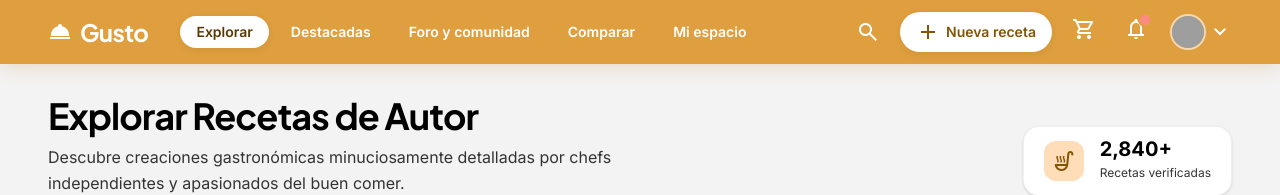
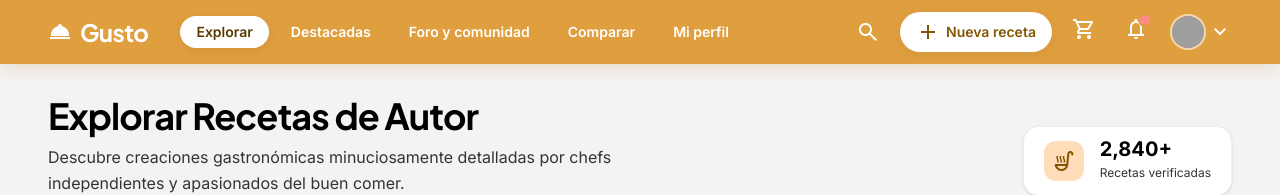
Before and after one commit to lautaro-as/gestion-recetas-changes, a React (Vite) app: page / in a window 1280 px wide. Shown: the top 195 px of the page. Built offline with nearby package versions, Linux system fonts and the light colour scheme; grey boxes are pictures that could not be loaded; a web font is replaced by a local one.

Commit message:
Ambar Feat: Cambio de titulo
Se cambio el titulo donde decia "Mi espacio" por "Mi perfil" para que se entienda mejor

```diff
--- a/src/App.tsx
+++ b/src/App.tsx
@@ -415,7 +415,7 @@ function AppContent() {
                       recipe={recipe}
                       onOpenDetail={(r) => setSelectedRecipeDetail(r)}
                       onOpenReport={(r) => handleOpenReport('recipe', r.id, r.title)}
-                      onOpenUserProfile={(u) => setSelectedUserProfile(u)}
+                      onEditRecipe={handleEditRecipe}
                     />
                   ))}
                 </div>
@@ -455,7 +455,7 @@ function AppContent() {
           />
         )}
 
-        {/* VIEW 5: Mi Espacio Personal & Perfil */}
+        {/* VIEW 5: Mi Perfil Personal */}
         {activeView === 'perfil' && (
           <UserProfileView
             onOpenDetail={(r) => setSelectedRecipeDetail(r)}
--- a/src/components/Navbar.tsx
+++ b/src/components/Navbar.tsx
@@ -147,7 +147,7 @@ export const Navbar: React.FC<NavbarProps> = ({
                 }`}
                 type="button"
               >
-                Mi espacio
+                Mi perfil
               </button>
 
               {isStaff && (
@@ -485,7 +485,7 @@ export const Navbar: React.FC<NavbarProps> = ({
             }`}
             type="button"
           >
-            Mi espacio
+            Mi perfil
           </button>
           {isStaff && (
             <button
--- a/src/context/AppContext.tsx
+++ b/src/context/AppContext.tsx
@@ -488,7 +488,7 @@ export const AppProvider: React.FC<{ children: React.ReactNode }> = ({ children
     if (newRecipe.status === 'scheduled') {
       showToast(`Receta "${newRecipe.title}" programada para el ${new Date(newRecipe.scheduledPublishDate || '').toLocaleDateString('es-ES')}.`);
     } else if (newRecipe.status === 'draft') {
-      showToast(`Borrador de "${newRecipe.title}" guardado en tu espacio personal.`);
+      showToast(`Borrador de "${newRecipe.title}" guardado en tu perfil personal.`);
     } else {
       showToast(`¡Receta "${newRecipe.title}" publicada en la comunidad!`);
     }
@@ -1231,7 +1231,7 @@ Gusto - Sistema de Gestión de Recetas.
   const exportWeeklyPlannerPdf = (): boolean => {
     const isPremiumOrAdmin = currentUser.role === 'premium' || currentUser.role === 'admin';
     if (!isPremiumOrAdmin) {
-      showToast('Exclusivo para usuarios Premium: Activa tu membresía Premium en Mi Espacio para descargar el Planificador Semanal en formato .PDF');
+      showToast('Exclusivo para usuarios Premium: Activa tu membresía Premium en Mi perfil para descargar el Planificador Semanal en formato .PDF');
       return false;
     }
     const famous = getFamousWeeklyRecipes();
@@ -1247,7 +1247,7 @@ Gusto - Sistema de Gestión de Recetas.
   const exportRecipePackagePdf = (collection?: RecipeCollection): boolean => {
     const isPremiumOrAdmin = currentUser.role === 'premium' || currentUser.role === 'admin';
     if (!isPremiumOrAdmin) {
-      showToast('Exclusivo para usuarios Premium: Activa tu membresía Premium en Mi Espacio para exportar paquetes de recetas en formato .PDF');
+      showToast('Exclusivo para usuarios Premium: Activa tu membresía Premium en Mi perfil para exportar paquetes de recetas en formato .PDF');
       return false;
     }
 
```
